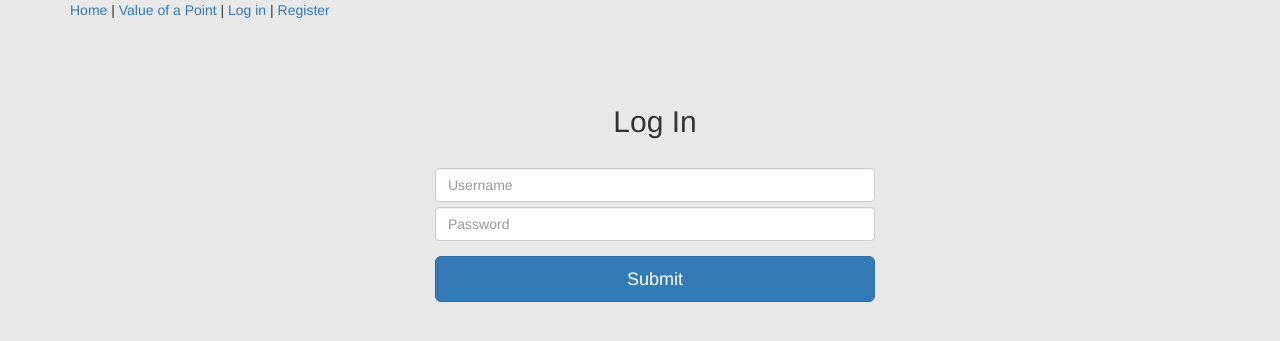
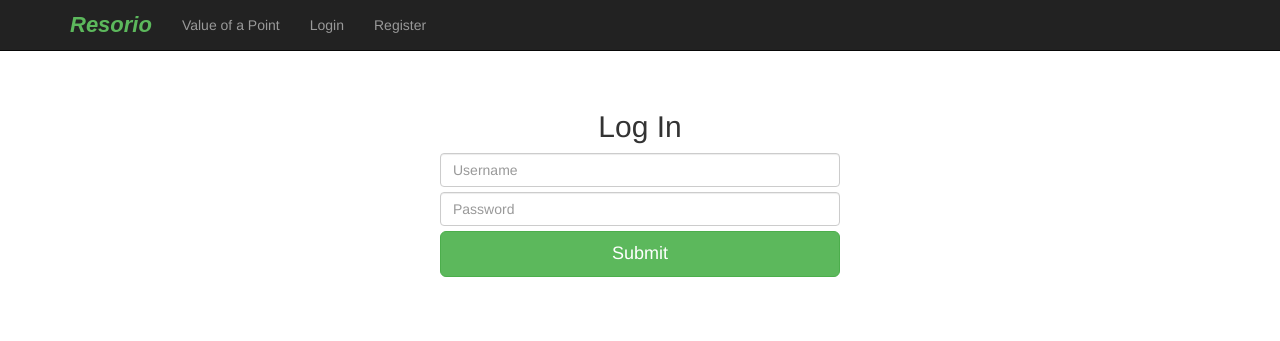
Before and after one commit to torypayne/HB_Final_Project, a Flask app: page /login in a window 1280 px wide. Shown: the top 341 px of the page. Run offline with Flask 2, Linux system fonts and the light colour scheme; some libraries are stand-ins or nearby versions.

Commit message:
Updated logo, moved login and registration to new format

```diff
--- a/static/css/newmain.css
+++ b/static/css/newmain.css
@@ -1,6 +1,19 @@
 .form-control {
     margin-bottom: 5px;
 }
+
+.logo{
+    font-family: 'Rosario', sans-serif;
+    color: #5cb85c !important;
+    font-size: 22px;
+}
+
+.signin{
+    width: 400px;
+    margin-right: auto;
+    margin-left: auto;
+}
+
 
 .best-worst-image{
     width: auto;
--- a/templates/altindex.html
+++ b/templates/altindex.html
@@ -14,7 +14,7 @@
     <!-- Custom styles for this template -->
     <link href="static/css/starter-template.css" rel="stylesheet">
     <link href="static/css/datepicker.css" rel="stylesheet">
-
+    <link href='http://fonts.googleapis.com/css?family=Rosario:700italic' rel='stylesheet' type='text/css'>
   <style type="text/css"></style></head>
 
   <body>
@@ -31,11 +31,11 @@
             <span class="icon-bar"></span>
             <span class="icon-bar"></span>
           </button>
-          <a class="navbar-brand" href="/">Resorio</a>
+          <a class="navbar-brand logo" href="/"><b><i>Resorio</i></b></a>
         </div>
         <div class="collapse navbar-collapse">
           <ul class="nav navbar-nav">
-            <li class="active"><a href="/cpp">Value of a Point</a></li>
+            <li><a href="/cpp">Value of a Point</a></li>
             <li><a href="/login">Login</a></li>
             <li><a href="/register">Register</a></li>
           </ul>
--- a/templates/altsearch.html
+++ b/templates/altsearch.html
@@ -31,11 +31,11 @@
             <span class="icon-bar"></span>
             <span class="icon-bar"></span>
           </button>
-          <a class="navbar-brand" href="/">Resorio</a>
+           <a class="navbar-brand logo" href="/"><b><i>Resorio</i></b></a>
         </div>
         <div class="collapse navbar-collapse">
           <ul class="nav navbar-nav">
-            <li class="active"><a href="/cpp">Value of a Point</a></li>
+            <li><a href="/cpp">Value of a Point</a></li>
             <li><a href="/login">Login</a></li>
             <li><a href="/register">Register</a></li>
           </ul>
--- a/templates/cpp.html
+++ b/templates/cpp.html
@@ -31,11 +31,11 @@
             <span class="icon-bar"></span>
             <span class="icon-bar"></span>
           </button>
-          <a class="navbar-brand" href="/">Resorio</a>
+ <a class="navbar-brand logo" href="/"><b><i>Resorio</i></b></a>
         </div>
         <div class="collapse navbar-collapse">
           <ul class="nav navbar-nav">
-            <li class="active"><a href="/cpp">Value of a Point</a></li>
+            <li><a href="/cpp">Value of a Point</a></li>
             <li><a href="/login">Login</a></li>
             <li><a href="/register">Register</a></li>
           </ul>
--- a/templates/login.html
+++ b/templates/login.html
@@ -1,10 +1,50 @@
-<html>
-	<head>
-		{% extends 'master.html' %}
-	</head>
-	<body>
-	{% block body %}
-        <div class="container">
+<html lang="en"><head>
+    <meta charset="utf-8">
+    <meta http-equiv="X-UA-Compatible" content="IE=edge">
+    <meta name="viewport" content="width=device-width, initial-scale=1">
+    <meta name="description" content="">
+    <meta name="author" content="">
+    <link rel="shortcut icon" href="../../assets/ico/favicon.ico">
+
+    <title>Resorio - Multi Chain Hotel Search with Loyalty Points</title>
+
+    <!-- Bootstrap core CSS -->
+    <link href="static/css/bootstrap.min.css" rel="stylesheet">
+    <link href="static/css/newmain.css" rel="stylesheet">
+    <!-- Custom styles for this template -->
+    <link href="static/css/starter-template.css" rel="stylesheet">
+    <link href="static/css/datepicker.css" rel="stylesheet">
+
+  <style type="text/css"></style></head>
+
+  <body>
+
+<!--     <div>
+      <img src="static/images/banner.png">
+    </div> -->
+    <div class="navbar navbar-inverse navbar-fixed-top" role="navigation">
+      <div class="container">
+        <div class="navbar-header">
+          <button type="button" class="navbar-toggle" data-toggle="collapse" data-target=".navbar-collapse">
+            <span class="sr-only">Toggle navigation</span>
+            <span class="icon-bar"></span>
+            <span class="icon-bar"></span>
+            <span class="icon-bar"></span>
+          </button>
+        <a class="navbar-brand logo" href="/"><b><i>Resorio</i></b></a>
+        </div>
+        <div class="collapse navbar-collapse">
+          <ul class="nav navbar-nav">
+            <li><a href="/cpp">Value of a Point</a></li>
+            <li><a href="/login">Login</a></li>
+            <li><a href="/register">Register</a></li>
+          </ul>
+        </div><!--/.nav-collapse -->
+      </div>
+    </div>
+
+    <div class="container">
+              <div class="starter-template">
             <form class="signin" method="POST">
                 <h2 class="signin-heading">Log In</h2>
                 <ul>
@@ -14,11 +54,10 @@
                 </ul>
                 <input type="email" class="form-control" placeholder="Username" name="email">
                 <input type="password" class="form-control" placeholder="Password" name="password">
-                <input type="submit" class="btn btn-lg btn-primary btn-block" value="Submit">
+                <input type="submit" class="btn btn-lg btn-success btn-block" value="Submit">
             </form>
         </div>
 
-	{% endblock %}
 	<script src="/static/js/jquery-2.1.0.js"></script>
 	</body>
 </html>
--- a/templates/pointsearch.html
+++ b/templates/pointsearch.html
@@ -31,11 +31,11 @@
             <span class="icon-bar"></span>
             <span class="icon-bar"></span>
           </button>
-          <a class="navbar-brand" href="/">Resorio</a>
+        <a class="navbar-brand logo" href="/"><b><i>Resorio</i></b></a>
         </div>
         <div class="collapse navbar-collapse">
           <ul class="nav navbar-nav">
-            <li class="active"><a href="/cpp">Value of a Point</a></li>
+            <li><a href="/cpp">Value of a Point</a></li>
             <li><a href="/login">Login</a></li>
             <li><a href="/register">Register</a></li>
           </ul>
```
Also changed, not shown: static/css/datepicker.css (+16 -16 lines), templates/register.html (+49 -9 lines).
